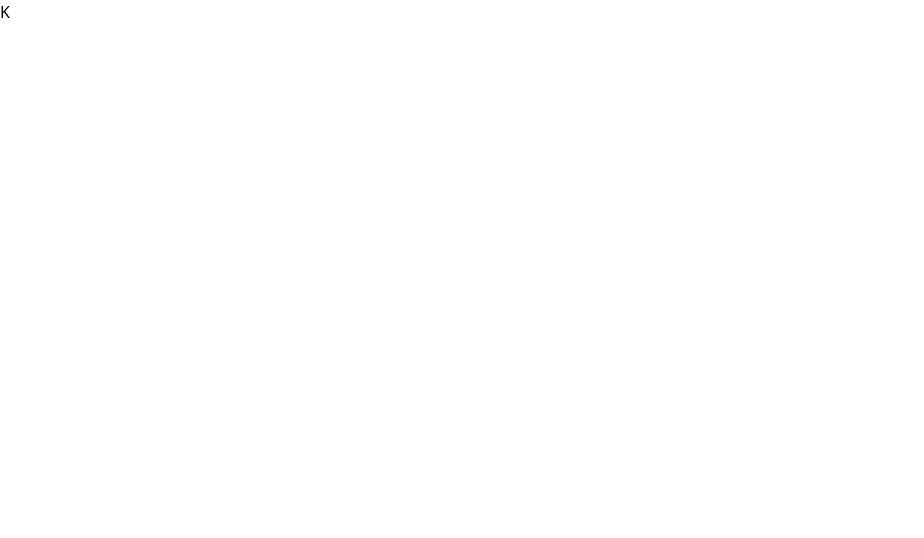
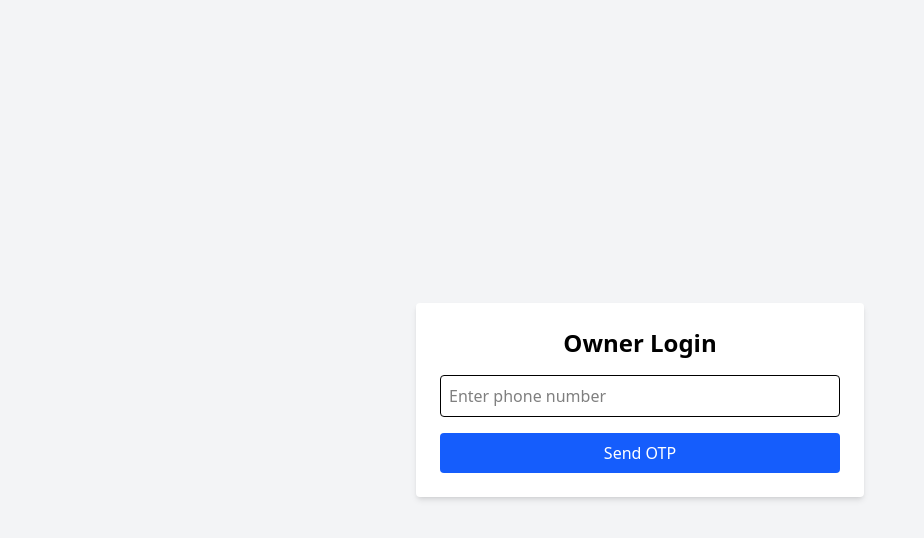
Before and after one commit to roomkartz/rf, a React (Vite) app: page /ologin in a window 1280 px wide. Shown: the top 538 px of the page, without its empty margins (0-924 px from the left). Built offline with nearby package versions, Linux system fonts and the light colour scheme.

Commit message:
update owner auth

```diff
--- a/package.json
+++ b/package.json
@@ -11,6 +11,7 @@
   },
   "dependencies": {
     "@tailwindcss/vite": "^4.1.3",
+    "axios": "^1.8.4",
     "dotenv": "^16.4.7",
     "firebase": "^11.6.0",
     "framer-motion": "^12.6.3",
--- a/src/App.jsx
+++ b/src/App.jsx
@@ -10,10 +10,9 @@ import AddProperty from "./pages/AddProperty";
 import Login from "./pages/Login";
 import Register from "./pages/Register";
 import ForgotPassword from "./pages/ForgotPassword";
-import './index.css';
+import "./index.css";
 import OwnerAuth from "./pages/OwnerAuth";
 import ContactUs from "./pages/ContactUs";
-
 
 // ✅ ProtectedRoute component
 const ProtectedRoute = ({ allowedRole, children }) => {
@@ -25,17 +24,16 @@ function App() {
   return (
     <Router>
       <Routes>
-        <Route path="/admin/properties" element={<Properties />} />
         <Route path="/" element={<Home />} />
         <Route path="/properties" element={<PropertyList />} />
         <Route path="/properties/:id" element={<PropertyDetails />} />
         <Route path="/contact" element={<ContactUs />} />
 
-        {/* ✅ Protected Broker-only routes */}
+        {/* ✅ Owner protected routes */}
         <Route
           path="/owner"
           element={
-            <ProtectedRoute allowedRole="Broker">
+            <ProtectedRoute allowedRole="owner">
               <OwnerDashboard />
             </ProtectedRoute>
           }
@@ -43,7 +41,7 @@ function App() {
         <Route
           path="/owner/properties"
           element={
-            <ProtectedRoute allowedRole="Broker">
+            <ProtectedRoute allowedRole="owner">
               <OwnerProperties />
             </ProtectedRoute>
           }
@@ -51,12 +49,13 @@ function App() {
         <Route
           path="/owner/add-property"
           element={
-            <ProtectedRoute allowedRole="Broker">
+            <ProtectedRoute allowedRole="owner">
               <AddProperty />
             </ProtectedRoute>
           }
         />
 
+        {/* Public auth pages */}
         <Route path="/forgot-password" element={<ForgotPassword />} />
         <Route path="/login" element={<Login />} />
         <Route path="/register" element={<Register />} />
--- a/src/pages/OwnerAuth.jsx
+++ b/src/pages/OwnerAuth.jsx
@@ -1,7 +1,112 @@
-import PhoneAuth from "../components/PhoneAuth.jsx";
+import React, { useState } from "react";
+import { auth } from "../firebase";
+import { RecaptchaVerifier, signInWithPhoneNumber } from "firebase/auth";
+import axios from "axios";
 
-const OwnerAuth = () => {
-  return<><PhoneAuth/></>
+const OwnerLogin = () => {
+  const [phone, setPhone] = useState("");
+  const [otp, setOtp] = useState("");
+  const [confirmation, setConfirmation] = useState(null);
+  const [loading, setLoading] = useState(false);
+  const [step, setStep] = useState(1);
+  const [error, setError] = useState("");
+
+  const setupRecaptcha = () => {
+    if (!window.recaptchaVerifier) {
+      window.recaptchaVerifier = new RecaptchaVerifier(auth, "recaptcha-container", {
+        size: "invisible",
+        callback: () => {},
+      });
+    }
+  };
+
+  const handleSendOTP = async () => {
+    setError("");
+    setLoading(true);
+    try {
+      setupRecaptcha();
+      const appVerifier = window.recaptchaVerifier;
+      const confirmationResult = await signInWithPhoneNumber(auth, "+91" + phone, appVerifier);
+      setConfirmation(confirmationResult);
+      setStep(2);
+    } catch (err) {
+      setError(err.message);
+    } finally {
+      setLoading(false);
+    }
+  };
+
+  const handleVerifyOTP = async () => {
+    setError("");
+    setLoading(true);
+    try {
+      const result = await confirmation.confirm(otp);
+      const user = result.user;
+
+      // Save only owner in MongoDB
+      await axios.post("http://localhost:5000/api/owners", {
+        uid: user.uid,
+        phoneNumber: user.phoneNumber,
+        role: "owner",
+      });
+
+      localStorage.setItem("uid", user.uid);
+      window.location.href = "/owner-dashboard"; // redirect after login
+    } catch (err) {
+      setError("Invalid OTP or error occurred");
+    } finally {
+      setLoading(false);
+    }
+  };
+
+  return (
+    <div className="min-h-screen flex items-center justify-center bg-gray-100 p-4">
+      <div className="bg-white p-6 rounded shadow-md w-full max-w-md">
+        <h2 className="text-2xl font-bold mb-4 text-center">Owner Login</h2>
+
+        {step === 1 && (
+          <>
+            <input
+              type="tel"
+              placeholder="Enter phone number"
+              value={phone}
+              onChange={(e) => setPhone(e.target.value)}
+              className="w-full border p-2 rounded mb-4"
+            />
+            <button
+              onClick={handleSendOTP}
+              disabled={loading}
+              className="w-full bg-blue-600 text-white p-2 rounded"
+            >
+              {loading ? "Sending..." : "Send OTP"}
+            </button>
+          </>
+        )}
+
+        {step === 2 && (
+          <>
+            <input
+              type="text"
+              placeholder="Enter OTP"
+              value={otp}
+              onChange={(e) => setOtp(e.target.value)}
+              className="w-full border p-2 rounded mb-4"
+            />
+            <button
+              onClick={handleVerifyOTP}
+              disabled={loading}
+              className="w-full bg-green-600 text-white p-2 rounded"
+            >
+              {loading ? "Verifying..." : "Verify OTP & Login"}
+            </button>
+          </>
+        )}
+
+        {error && <p className="text-red-500 mt-4 text-sm text-center">{error}</p>}
+        <div id="recaptcha-container" />
+      </div>
+    </div>
+  );
 };
 
-export default OwnerAuth;
+export default OwnerLogin;
```
Also changed, not shown: 1 other file (tests, documents, lock files or other folders).
